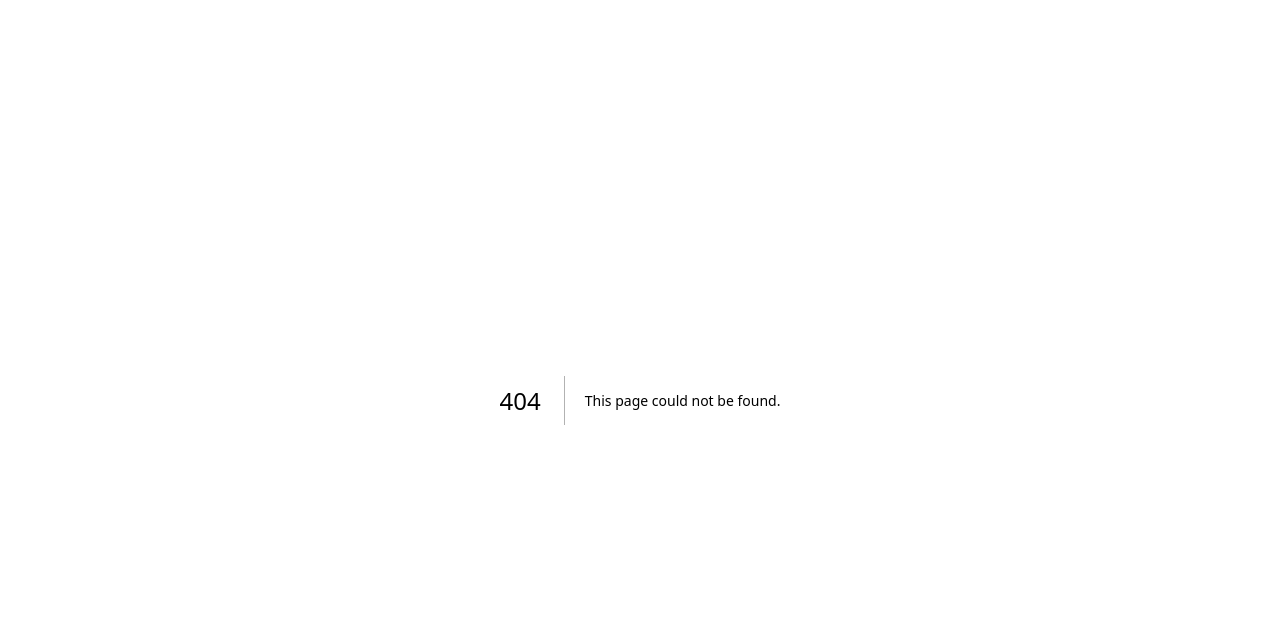
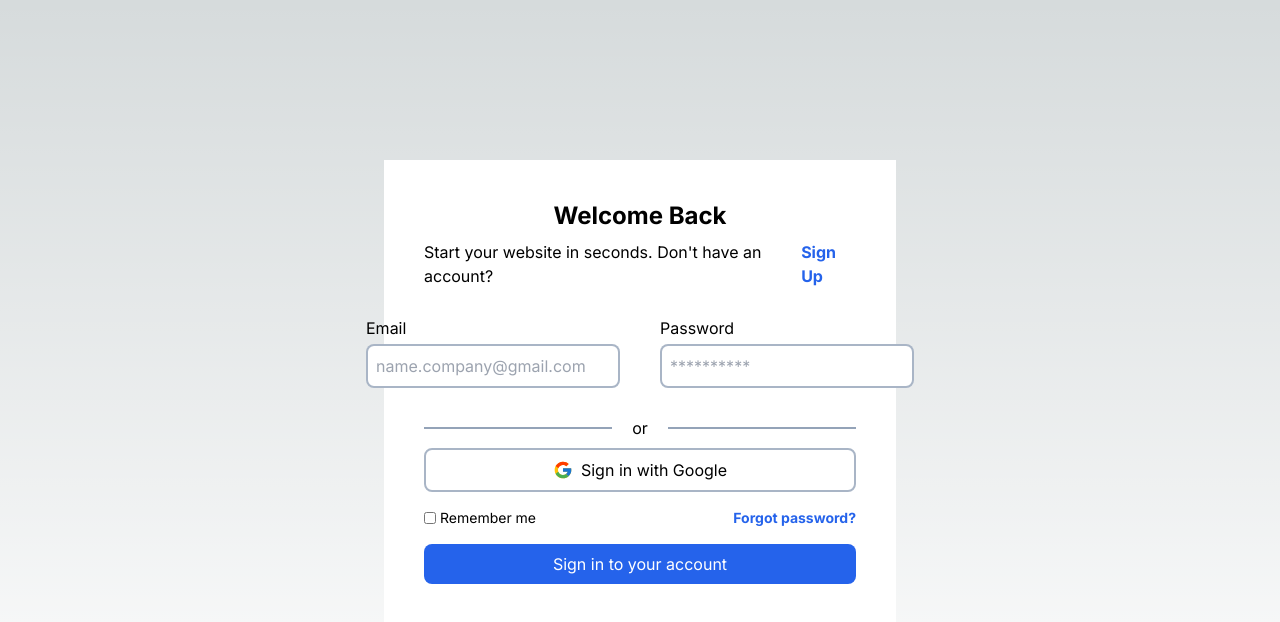
Before and after one commit to valenciusap17/todolist_fe, a Next.js app: page /auth in a window 1280 px wide. Before the commit this address had no page. Shown: the top 622 px of the page. Built offline with nearby package versions, Linux system fonts and the light colour scheme.

Commit message:
feat: added login page with google auth integration

```diff
--- /dev/null
+++ b/src/app/auth/page.tsx
@@ -0,0 +1,62 @@
+import { FcGoogle } from "react-icons/fc";
+import axios from "axios";
+import Link from "next/link";
+
+export default function Home() {
+  return (
+    <>
+      <div className="h-screen flex justify-center items-center">
+        <div className="w-2/5 h-3/5 bg-white flex flex-col items-center p-10 gap-2">
+          <div className="text-2xl font-bold">Welcome Back</div>
+          <div className="flex gap-1">
+            Start your website in seconds. Don't have an account?{" "}
+            <div className="text-blue-600 font-bold">Sign Up</div>
+          </div>
+          <div className="flex gap-10 py-5">
+            <div className="flex flex-col gap-1">
+              <div>Email</div>
+              <input
+                placeholder="name.company@gmail.com"
+                className="border-2 border-slate-400 border-opacity-80 p-2 rounded-lg"
+              ></input>
+            </div>
+            <div className="flex flex-col gap-1">
+              <div>Password</div>
+              <input
+                placeholder="**********"
+                className="border-2 border-slate-400 border-opacity-80 p-2 rounded-lg"
+              ></input>
+            </div>
+          </div>
+          <div className="flex w-full items-center gap-5">
+            <div className="w-full h-[2px] bg-slate-400 "></div>
+            <div className="w-fit">or</div>
+            <div className="w-full h-[2px] bg-slate-400 "></div>
+          </div>
+          <div className="border-2 border-slate-400 border-opacity-80 p-2 rounded-lg w-full text-center cursor-pointer">
+            <a href="http://localhost:3000/auth/google">
+              <div className="flex justify-center gap-2 items-center">
+                <FcGoogle size={20} />
+                Sign in with Google{" "}
+              </div>
+            </a>
+          </div>
+          <div className="flex justify-between w-full py-2">
+            <div className="flex gap-1 items-center">
+              <input type="checkbox" className="w-3 h-3"></input>
+              <div className="text-sm">Remember me</div>
+            </div>
+            <div className="text-blue-600 text-sm font-bold">
+              Forgot password?
+            </div>
+          </div>
+          <div className="bg-blue-600 p-2 rounded-lg w-full text-center">
+            <div className="flex justify-center gap-2 items-center text-white">
+              Sign in to your account
+            </div>
+          </div>
+        </div>
+      </div>
+    </>
+  );
+}
```
